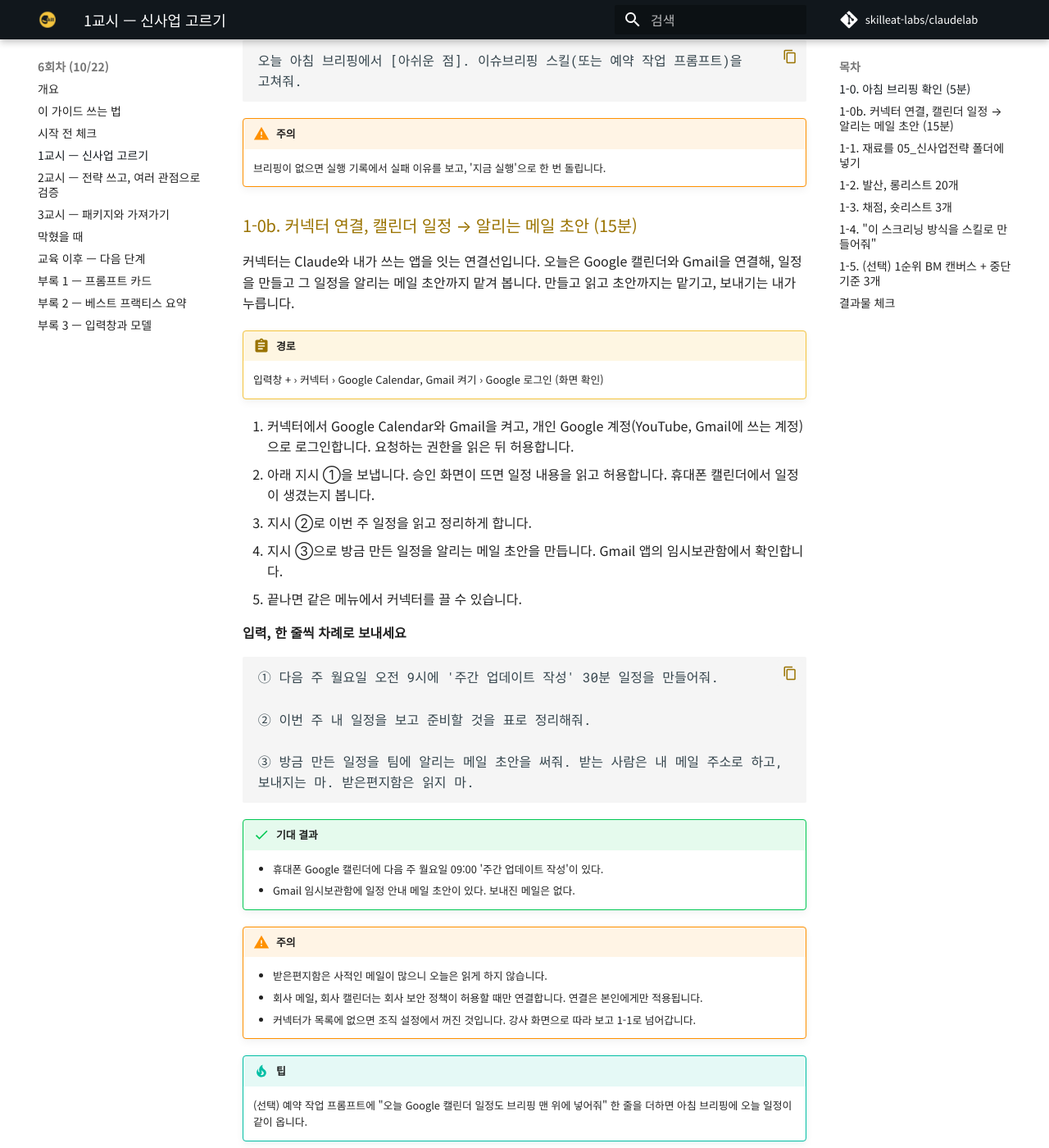
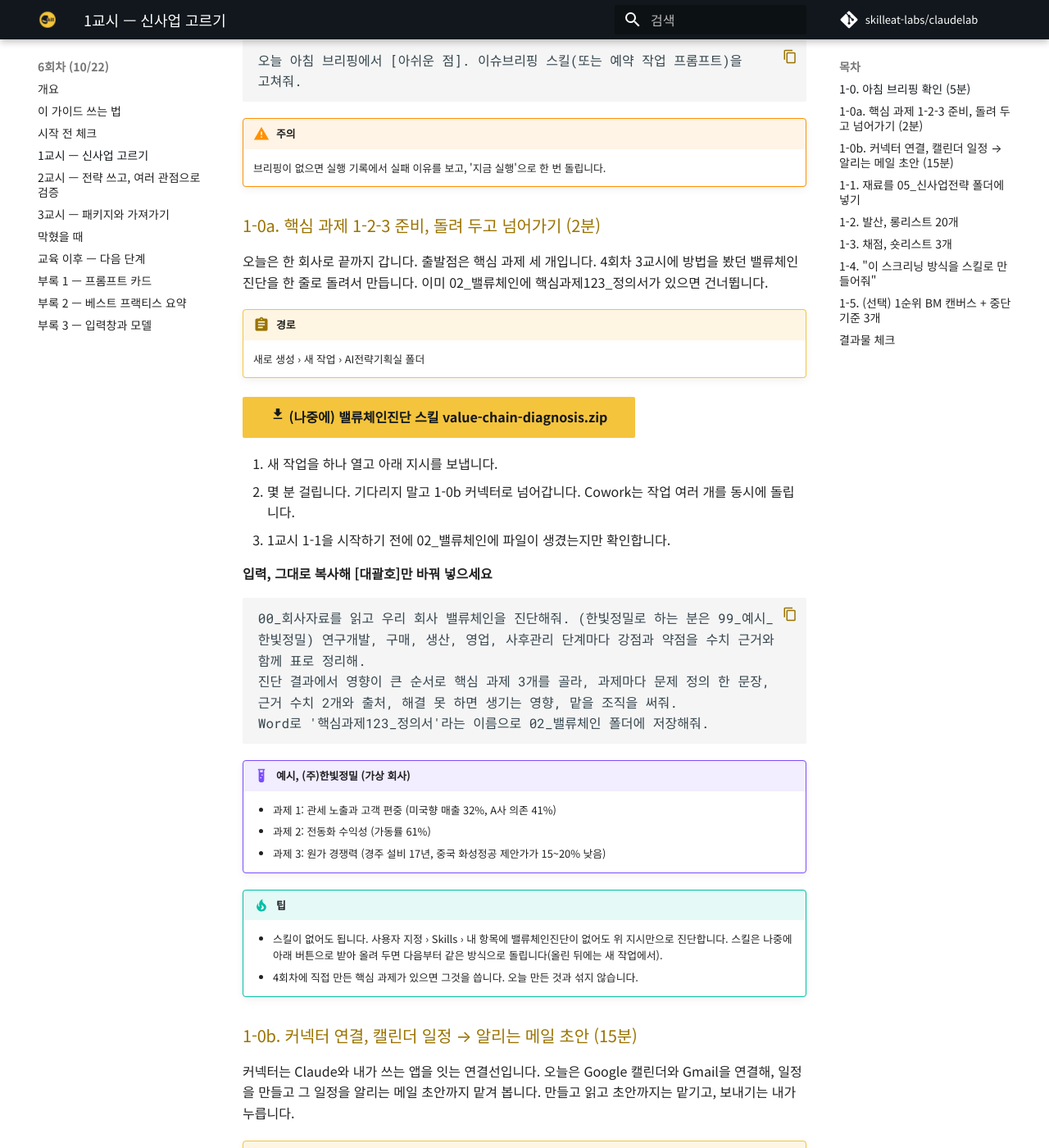
Before and after one commit to skilleat-labs/claudelab, an MkDocs documentation site: the page built from docs/day6/03.md, in a window 1280 px wide and 1400 px high, scrolled down 783 px. Shown: the whole window at 82% size. Built offline with MkDocs 1.6.1 and Material for MkDocs 9.7.7, drawn with Linux system fonts in a browser that asks for light colours; comment, search, counter and statistics services are not loaded.

Commit message:
6회차: 핵심 과제 준비 1-0a, 스킬 없이도 진행, 도구 호출 설명 수정
Co-Authored-By: Claude Opus 5.5 <noreply@anthropic.com>

````diff
--- a/docs/day6/03.md
+++ b/docs/day6/03.md
@@ -25,6 +25,36 @@
 
 !!! warning "주의"
     브리핑이 없으면 실행 기록에서 실패 이유를 보고, '지금 실행'으로 한 번 돌립니다.
+
+### 1-0a. 핵심 과제 1-2-3 준비, 돌려 두고 넘어가기 (2분)
+
+오늘은 한 회사로 끝까지 갑니다. 출발점은 핵심 과제 세 개입니다. 4회차 3교시에 방법을 봤던 밸류체인 진단을 한 줄로 돌려서 만듭니다. 이미 02_밸류체인에 핵심과제123_정의서가 있으면 건너뜁니다.
+
+!!! abstract "경로"
+    새로 생성 › 새 작업 › AI전략기획실 폴더
+
+[:material-download: (나중에) 밸류체인진단 스킬 value-chain-diagnosis.zip](../files/value-chain-diagnosis.zip){ .md-button .md-button--primary }
+
+1. 새 작업을 하나 열고 아래 지시를 보냅니다.
+2. 몇 분 걸립니다. 기다리지 말고 1-0b 커넥터로 넘어갑니다. Cowork는 작업 여러 개를 동시에 돌립니다.
+3. 1교시 1-1을 시작하기 전에 02_밸류체인에 파일이 생겼는지만 확인합니다.
+
+**입력, 그대로 복사해 [대괄호]만 바꿔 넣으세요**
+
+```text
+00_회사자료를 읽고 우리 회사 밸류체인을 진단해줘. (한빛정밀로 하는 분은 99_예시_한빛정밀) 연구개발, 구매, 생산, 영업, 사후관리 단계마다 강점과 약점을 수치 근거와 함께 표로 정리해.
+진단 결과에서 영향이 큰 순서로 핵심 과제 3개를 골라, 과제마다 문제 정의 한 문장, 근거 수치 2개와 출처, 해결 못 하면 생기는 영향, 맡을 조직을 써줘.
+Word로 '핵심과제123_정의서'라는 이름으로 02_밸류체인 폴더에 저장해줘.
+```
+
+!!! example "예시, (주)한빛정밀 (가상 회사)"
+    - 과제 1: 관세 노출과 고객 편중 (미국향 매출 32%, A사 의존 41%)
+    - 과제 2: 전동화 수익성 (가동률 61%)
+    - 과제 3: 원가 경쟁력 (경주 설비 17년, 중국 화성정공 제안가가 15~20% 낮음)
+
+!!! tip "팁"
+    - 스킬이 없어도 됩니다. 사용자 지정 › Skills › 내 항목에 밸류체인진단이 없어도 위 지시만으로 진단합니다. 스킬은 나중에 아래 버튼으로 받아 올려 두면 다음부터 같은 방식으로 돌립니다(올린 뒤에는 새 작업에서).
+    - 4회차에 직접 만든 핵심 과제가 있으면 그것을 씁니다. 오늘 만든 것과 섞지 않습니다.
 
 ### 1-0b. 커넥터 연결, 캘린더 일정 → 알리는 메일 초안 (15분)
 
````
Also changed, not shown: docs/day6/02.md (+4 -4 lines), docs/day6/08.md (+1 -0 lines).
